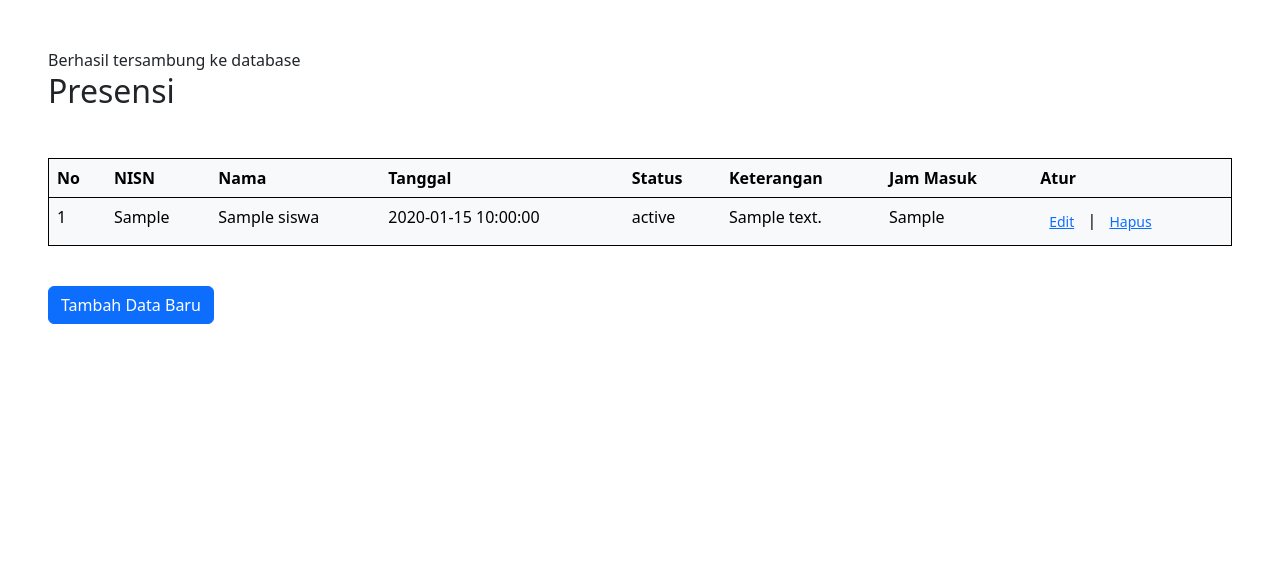
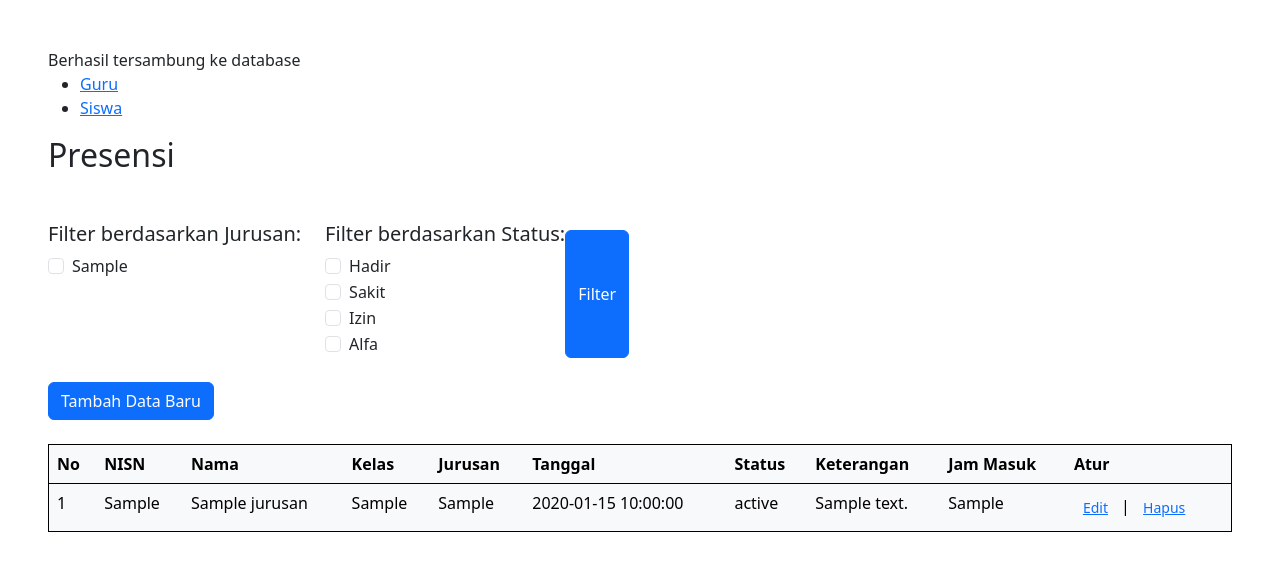
Before and after one commit to GaluhSaputra-SchoolNWork/web-porto-template, a PHP site: page /data_presensi.php in a window 1280 px wide. Shown: the top 571 px of the page. Run offline with PHP 8.4, Linux system fonts and the light colour scheme; tables that the repository leaves empty or names only in its code hold one stand-in row (values such as "Sample post").

Commit message:
tugas database presensi

```diff
--- a/data_presensi.php
+++ b/data_presensi.php
@@ -1,13 +1,64 @@
 <?php
 require_once $_SERVER['DOCUMENT_ROOT'] . '/azzyra-nathalyne/koneksi.php';
-$sql = "SELECT p.*, s.nama_siswa FROM presensi p
+
+$jurusan_filters = isset($_GET['jurusan']) ? $_GET['jurusan'] : [];
+$status_filters = isset($_GET['status']) ? $_GET['status'] : [];
+$kelas_filters = isset($_GET['kelas']) ? $_GET['kelas'] : [];
+
+$sql = "SELECT p.*, s.*, j.* FROM presensi p
         JOIN siswa s ON p.nisn = s.nisn
-        ORDER BY p.id ASC";
-$result = $conn->query($sql);
+        JOIN jurusan j ON j.id_jurusan = s.id_jurusan";
+
+$conditions = [];
+$params = [];
+
+// $result = $conn->query($sql);
+
+if (!empty($jurusan_filters)) {
+    $placeholders = implode(',', array_fill(0, count($jurusan_filters), '?'));
+    $conditions[] = "j.id_jurusan IN ($placeholders)";
+    $params = array_merge($params, $jurusan_filters);
+}
+
+if (!empty($status_filters)) {
+    $placeholders = implode(',', array_fill(0, count($status_filters), '?'));
+    $conditions[] = "p.status IN ($placeholders)";
+    $params = array_merge($params, $status_filters);
+}
+
+if (!empty($kelas_filters)) {
+    $placeholders = implode(',', array_fill(0, count($kelas_filters), '?'));
+    $conditions[] = "p.status IN ($placeholders)";
+    $params = array_merge($params, $kelas_filters);
+}
+
+if (!empty($conditions)) {
+    $sql .= " WHERE " . implode(' AND ', $conditions);
+}
+
+$sql .= " ORDER BY p.id ASC";
+
+$stmt = $conn->prepare($sql);
+if (!empty($params)) {
+    $stmt->bind_param(str_repeat('s', count($params)), ...$params);
+}
+$stmt->execute();
+$result = $stmt->get_result();
 
 if (!$result) {
     die("Query Error: " . $conn->error);
 }
+
+$jurusan_sql = "SELECT * FROM jurusan";
+$jurusan_result = $conn->query($jurusan_sql);
+$jurusan_options = [];
+while ($jurusan_row = $jurusan_result->fetch_assoc()) {
+    $jurusan_options[] = $jurusan_row;
+}
+
+$status_options = ['Hadir', 'Sakit', 'Izin', 'Alfa'];
+
+$kelas_options = ['X', 'XI', 'XII'];
 ?>
 <!DOCTYPE html>
 <html lang="en">
@@ -21,13 +72,59 @@
 
 <!-- style="background-image: url('./img/bg.jpg');" -->
 <body class="p-5">
-    <h2 class="mb-5">Presensi</h2>
+<div class="row wide main-nav-wrap">
+    <nav class="column lg-12 main-nav">
+        <ul>
+            <li><a href="data_guru.php" class="home-link">Guru</a></li>
+            <li><a href="data_siswa.php" class="smoothscroll">Siswa</a></li>
+        </ul>
+    </nav>
+</div>
+
+    <header>
+        <h2 class="mb-5">Presensi</h2>
+    </header>
+
+    <form method="GET" action="" class="mb-4 d-flex">
+    <div class="me-4"> <!-- Container untuk jurusan -->
+        <h5>Filter berdasarkan Jurusan:</h5>
+        <?php foreach ($jurusan_options as $jurusan): ?>
+            <div class="form-check">
+                <input class="form-check-input" type="checkbox" name="jurusan[]" value="<?php echo $jurusan['id_jurusan']; ?>" id="jurusan-<?php echo $jurusan['id_jurusan']; ?>"
+                <?php if (in_array($jurusan['id_jurusan'], $jurusan_filters)) echo 'checked'; ?>>
+                <label class="form-check-label" for="jurusan-<?php echo $jurusan['id_jurusan']; ?>">
+                    <?php echo $jurusan['jurusan']; ?>
+                </label>
+            </div>
+        <?php endforeach; ?>
+    </div>
+
+    <div> <!-- Container untuk status -->
+        <h5>Filter berdasarkan Status:</h5>
+        <?php foreach ($status_options as $status): ?>
+            <div class="form-check">
+                <input class="form-check-input" type="checkbox" name="status[]" value="<?php echo $status; ?>" id="status-<?php echo $status; ?>"
+                <?php if (in_array($status, $status_filters)) echo 'checked'; ?>>
+                <label class="form-check-label" for="status-<?php echo $status; ?>">
+                    <?php echo $status; ?>
+                </label>
+            </div>
+        <?php endforeach; ?>
+    </div>
+
+    <button type="submit" class="btn btn-primary mt-2">Filter</button>
+    </form>
+
+    <a class= "btn btn-primary" href="pages/create.php">Tambah Data Baru</a><br><br>
+
     <table class="table table-hover table-light border border-black">
         <thead>
             <tr>
                 <th>No</th>
                 <th>NISN</th>
                 <th>Nama</th>
+                <th>Kelas</th>
+                <th>Jurusan</th>
                 <th>Tanggal</th>
                 <th>Status</th>
                 <th>Keterangan</th>
@@ -45,6 +142,8 @@
                     echo "<td>" . $no++ . "</td>";
                     echo "<td>" . $row['nisn'] . "</td>";
                     echo "<td>" . $row['nama_siswa'] . "</td>";
+                    echo "<td>" . $row['kelas'] . "</td>";
+                    echo "<td>" . $row['jurusan'] . "</td>";
                     echo "<td>" . $row['tanggal'] . "</td>";
                     echo "<td>" . $row['status'] . "</td>";
                     echo "<td>" . $row['keterangan'] . "</td>";
@@ -60,7 +159,6 @@
             ?>
         </tbody>
     </table> <br>
-    <a class= "btn btn-primary" href="pages/create.php">Tambah Data Baru</a>
     <script src="https://cdn.jsdelivr.net/npm/bootstrap@5.3.3/dist/js/bootstrap.bundle.min.js" integrity="sha384-YvpcrYf0tY3lHB60NNkmXc5s9fDVZLESaAA55NDzOxhy9GkcIdslK1eN7N6jIeHz" crossorigin="anonymous"></script>
 </body>
 
--- a/index.html
+++ b/index.html
@@ -105,6 +105,7 @@
                         <li><a href="#https://id.wikipedia.org/wiki/SMK_Negeri_4_Padalarang">SMKN4PDL</a></li>
                         <li><a href="https://github.com/GaluhSaputra-SchoolNWork">MyGithub</a></li>
                         <li><a href="https://www.tiktok.com/@humeiiii?lang=id-ID">Tiktok</a></li>
+                        <li><a href="data_presensi.php">Tabel</a></li>
                     </ul>
 
                 </div> <!-- end intro content -->
```
Also changed, not shown: actions/delete.php (added, +11 -0 lines), actions/store.php (added, +15 -0 lines), actions/update.php (added, +16 -0 lines), data_guru.php (+9 -0 lines), data_siswa.php (+35 -23 lines), pages/create.php (added, +40 -0 lines), pages/edit.php (added, +49 -0 lines), style.css (added, +39 -0 lines), fotosiswa/group_4.png (added), fotosiswa/test.png (added), images/out/android-chrome-192x192.png (renamed from android-chrome-192x192.png), images/out/android-chrome-512x512.png (renamed from android-chrome-512x512.png), images/out/apple-touch-icon.png (renamed from apple-touch-icon.png), images/out/favicon-16x16.png (renamed from favicon-16x16.png), 2 more files.
